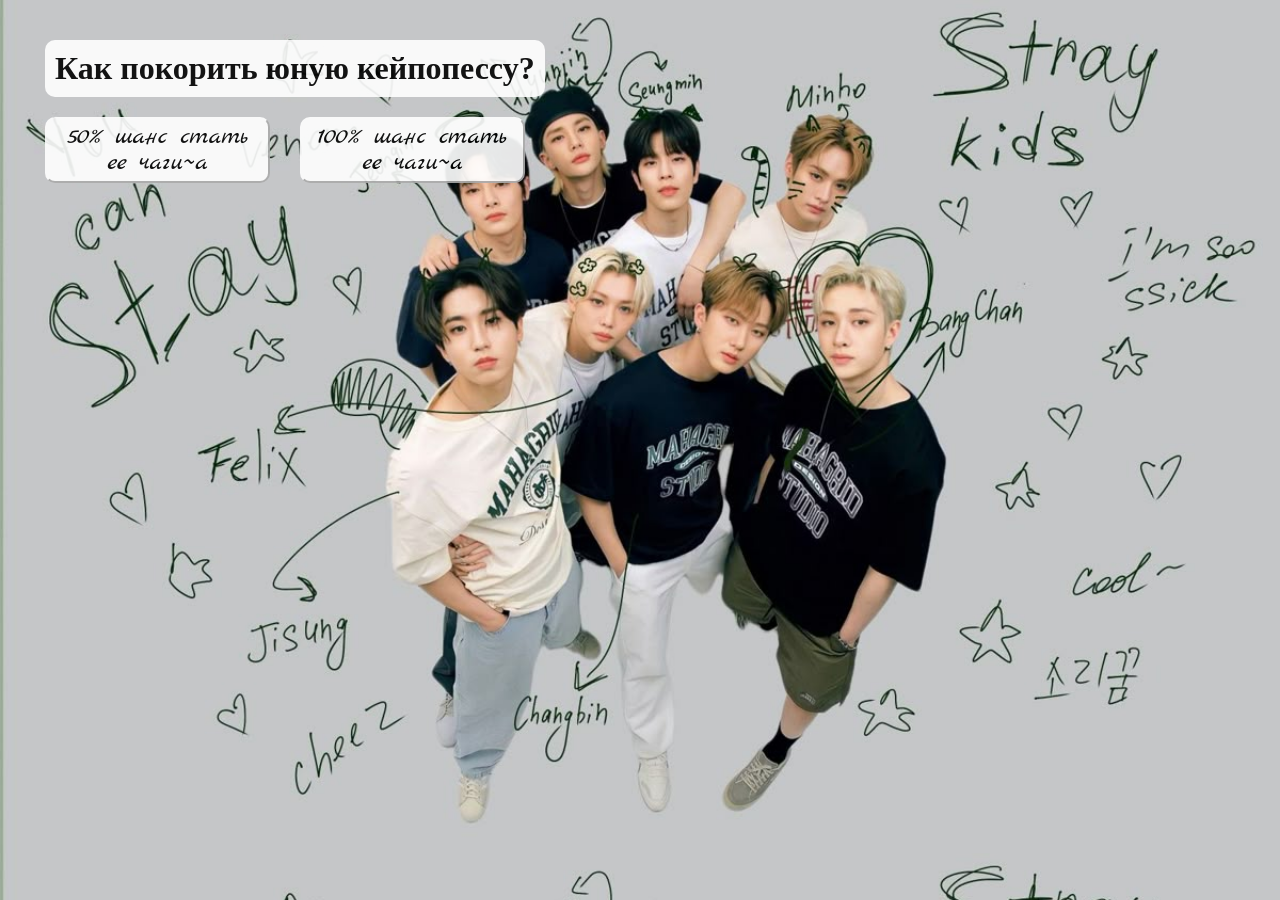
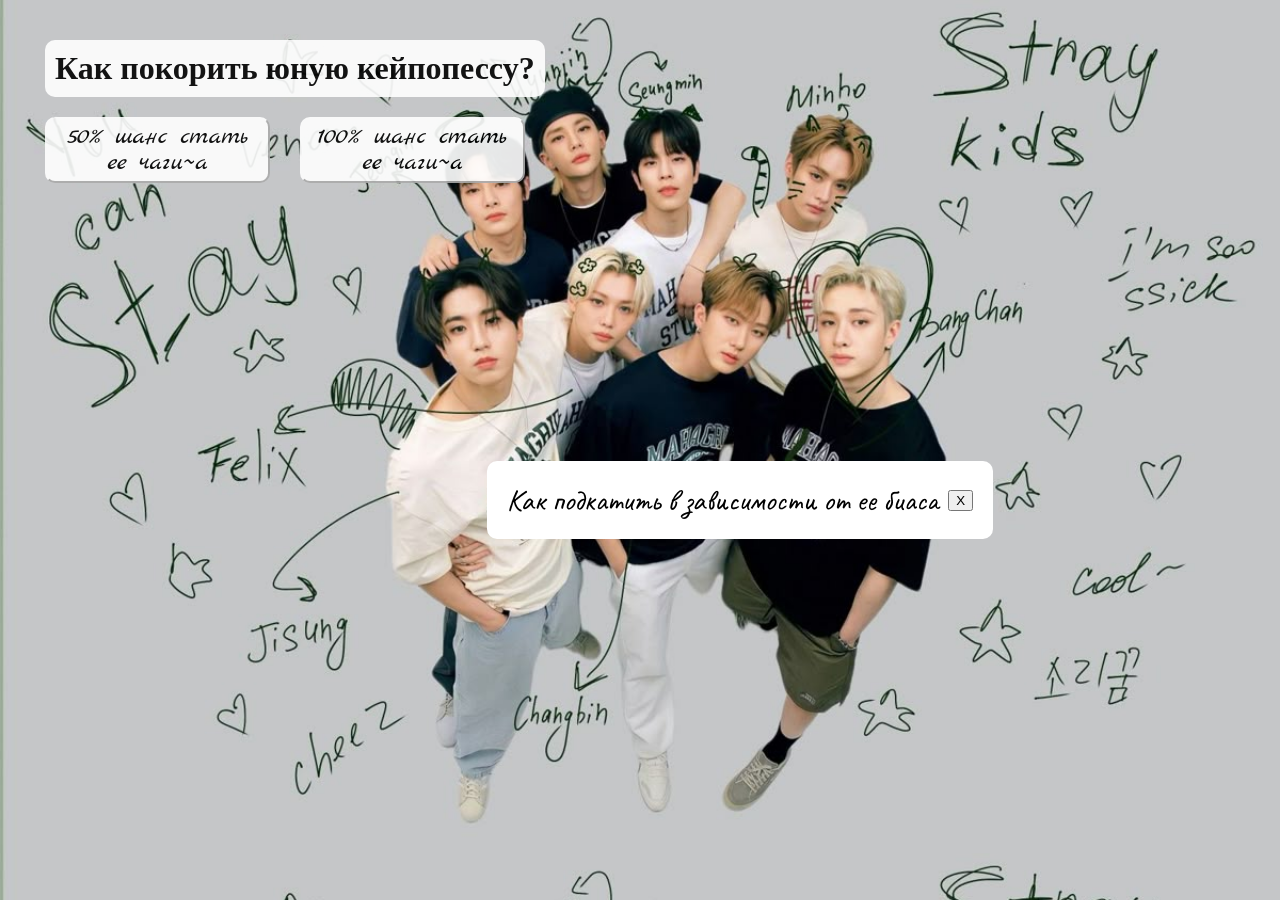
Before and after one commit to ElizavetaLeus/modal-window, a Vue app: page / in a window 1280 px wide. Both pictures are taken after a click on the button "100% шанс стать ее чаги~а". Shown: the top 900 px of the page. Built offline with nearby package versions, Linux system fonts and the light colour scheme.

Commit message:
отрисовала 1-ю модалку

```diff
--- a/src/App.vue
+++ b/src/App.vue
@@ -6,20 +6,30 @@
     <div :class="$style.buttonList">
       <AppButton
         text="50% шанс стать ее чаги~а"
-        @click="openModal()"
+
       />
       <AppButton
         text="100% шанс стать ее чаги~а"
+        @click="openModalMembers()"
       />
       <AppModal
-        :isOpen="isOpenModal"
-        @close="closeModal()" />
-      <!-- <MemberCard
-        v-for="member in Memberlist"
-        :key="member.id"
-        :image="member.img"
-        :member="member"
-      /> -->
+        :isOpen="isOpenModalMembers"
+        @close="closeModalMembers()"
+        title="Как подкатить в зависимости от ее биаса"
+      >
+        <template v-slot:content>
+          <div :class="$style.cardList">
+            <MemberCard
+              v-for="member in Memberlist"
+              :key="member.id"
+              :image="member.img"
+              :member="member"
+            />
+          </div>
+        </template>
+      </AppModal>
+
+
     </div>
   </div>
 </template>
@@ -27,69 +37,18 @@
 <script setup lang="ts">
 import AppTitle from '@/components/AppTitle.vue';
 import AppButton from '@/components/ui/AppButton.vue';
-// import MemberCard from '@/components/ui/MemberCard.vue';
+import MemberCard from '@/components/ui/MemberCard.vue';
 import { ref } from 'vue';
 import AppModal from '@/components/ui/AppModal.vue';
+import Memberlist from '@/components/data/MemberList';
 
-// import LeeMinho from '@/assets/img/leeminho.jpg';
-// import HanJisung from '@/assets/img/HanJisung.jpg';
-// import KimSeungmin from '@/assets/img/kimseungmin.jpg';
-// import YangJeongIn from '@/assets/img/YangJeong-in.jpg';
-// import HwangHyunjin from '@/assets/img/HwangHyunjin.jpg';
-// import SeoChangBin from '@/assets/img/SeoChang-bin.jpg';
+const isOpenModalMembers = ref(false);
 
-// const Memberlist = [
-//   {id: 1,
-//    img: LeeMinho,
-//    point1: 'Покажи ей фото/видео с котиками. Идеально, если это твой котик.',
-//    point2: '«Надеюсь, тёплый сарказм — это твоя любовь к Минхо? Потому что я сейчас попробую...»',
-//    point3: 'Подари ей маленький милый сувенир с котом.',
-//    name: 'Ли Минхо'
-//   },
-//   {id: 2,
-//    img: HanJisung,
-//    point1: 'Дай ей понять, что ты видишь в ней что-то особенное, что отличает её от других.',
-//    point2: 'Покажи свой ум и творческую сторону.',
-//    point3: 'Подари ей мягкий брелок или стикерпак с белками, это добавит тебе плюсик в карму.',
-//    name: 'Хан Джисон'
-//   },
-//   {id: 3,
-//    img: KimSeungmin,
-//    point1: '«Твой биас — Сынмин? О, я слышал, он король сарказма. Надеюсь, ты ко мне будешь помягче?».',
-//    point2: 'Подшучивай над ситуацией или над собой легко и без злобы.',
-//    point3: 'Поговори с ней о любви к милым щеночкам',
-//    name:'Ким Сынмин'
-//   },
-//   {id: 4,
-//    img: YangJeongIn,
-//    point1: '«Говорят, фанатки Чонина такие же милые и хитрые, как лисы. Это правда?»',
-//    point2: 'Если рассмешишь её, скажи: «У тебя такой же заразительный смех, как у Чонина!».',
-//    point3: 'Подари ей милые носочки с лисичками, «Чтобы напоминали тебе о биасе, и ножки не мерзли».',
-//    name:'Ян Чонин'
-//   },
-//   {id: 5,
-//    img: HwangHyunjin,
-//    point1: 'Отведи ее на свидание в студию лепки из керамики, на МК по рисованию или на выставку.',
-//    point2: 'Спроси, что её вдохновляет или что трогает до слёз.',
-//    point3: 'Подари что-то связанное с искусством: блокнот для эскизов, засушенный цветок или книгу стихов.',
-//    name:'Хван Хенджин'
-//   },
-//   {id: 6,
-//    img: SeoChangBin,
-//    point1: 'Предложи совместную активность: «Давай в зал, как Чанбин? Или на прогулку?».',
-//    point2: 'Легко подшучивайте над собой или над ситуацией.',
-//    point3: '«Надеюсь, моё чувство юмора такое же криповое, как у Чанбина!».',
-//    name:'Со Чанбин'
-//   },
-// ];
-
-const isOpenModal = ref(false);
-
-const openModal = () => {
-  isOpenModal.value = true;
+const openModalMembers = () => {
+  isOpenModalMembers.value = true;
 };
-const closeModal = () => {
-  isOpenModal.value = false;
+const closeModalMembers = () => {
+  isOpenModalMembers.value = false;
 }
 
 </script>
@@ -101,4 +60,9 @@
   gap: 30px;
   margin-top: 20px;
 }
+.cardList {
+  display: grid;
+  grid-template-columns: 1fr 1fr;
+  gap: 10px;
+}
 </style>
```
